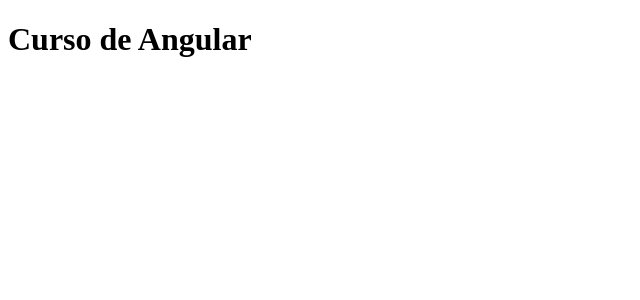
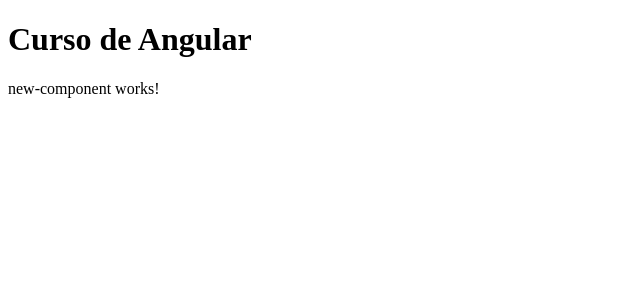
Before and after one commit to WilliamFilh0/Projeto01-Angular, an Angular app: page / in a window 1280 px wide. Shown: the top 300 px of the page, without its empty margins (0-640 px from the left). Built offline with nearby package versions, Linux system fonts and the light colour scheme.

Commit message:
Criando um novo componente

```diff
--- a/src/app/app.ts
+++ b/src/app/app.ts
@@ -1,10 +1,13 @@
+import { CommonModule } from '@angular/common';
 import { Component, signal } from '@angular/core';
 import { RouterOutlet } from '@angular/router';
+import { NewComponent } from './components/new-component/new-component';
 
 @Component({
   selector: 'app-root',
-  imports: [RouterOutlet],
-  template: `<h1>Curso de Angular</h1> `,
+  imports: [RouterOutlet, CommonModule, NewComponent],
+  template: `<h1>Curso de Angular</h1>
+    <app-new-component /> `,
 })
 export class App {
   protected readonly title = signal('meu-primeiro-projeto-latest');
--- /dev/null
+++ b/src/app/components/new-component/new-component.html
@@ -0,0 +1 @@
+<p>new-component works!</p>
--- /dev/null
+++ b/src/app/components/new-component/new-component.ts
@@ -0,0 +1,10 @@
+import { CommonModule } from '@angular/common';
+import { Component } from '@angular/core';
+
+@Component({
+  selector: 'app-new-component',
+  imports: [CommonModule],
+  templateUrl: './new-component.html',
+  styleUrl: './new-component.scss',
+})
+export class NewComponent {}
```
Also changed, not shown: src/app/components/new-component/new-component.scss (added), 1 other file (tests, documents, lock files or other folders).
